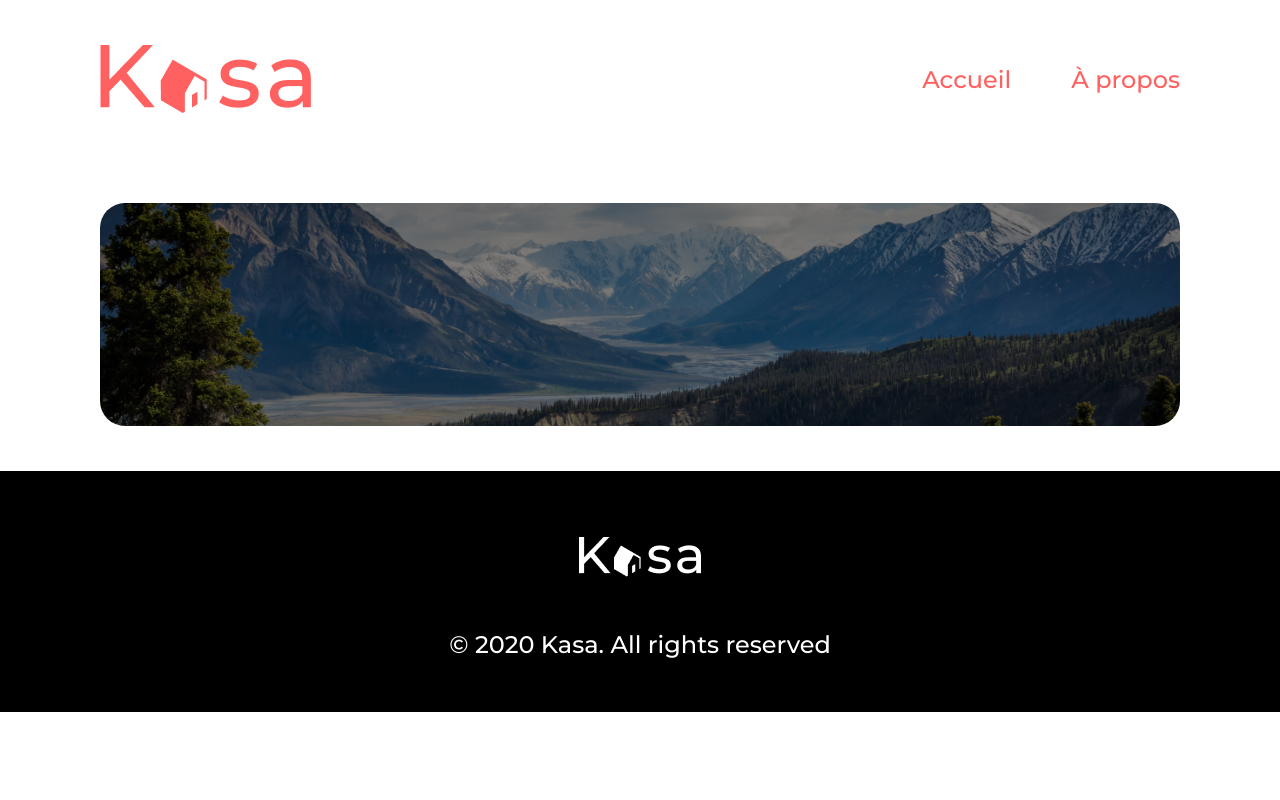
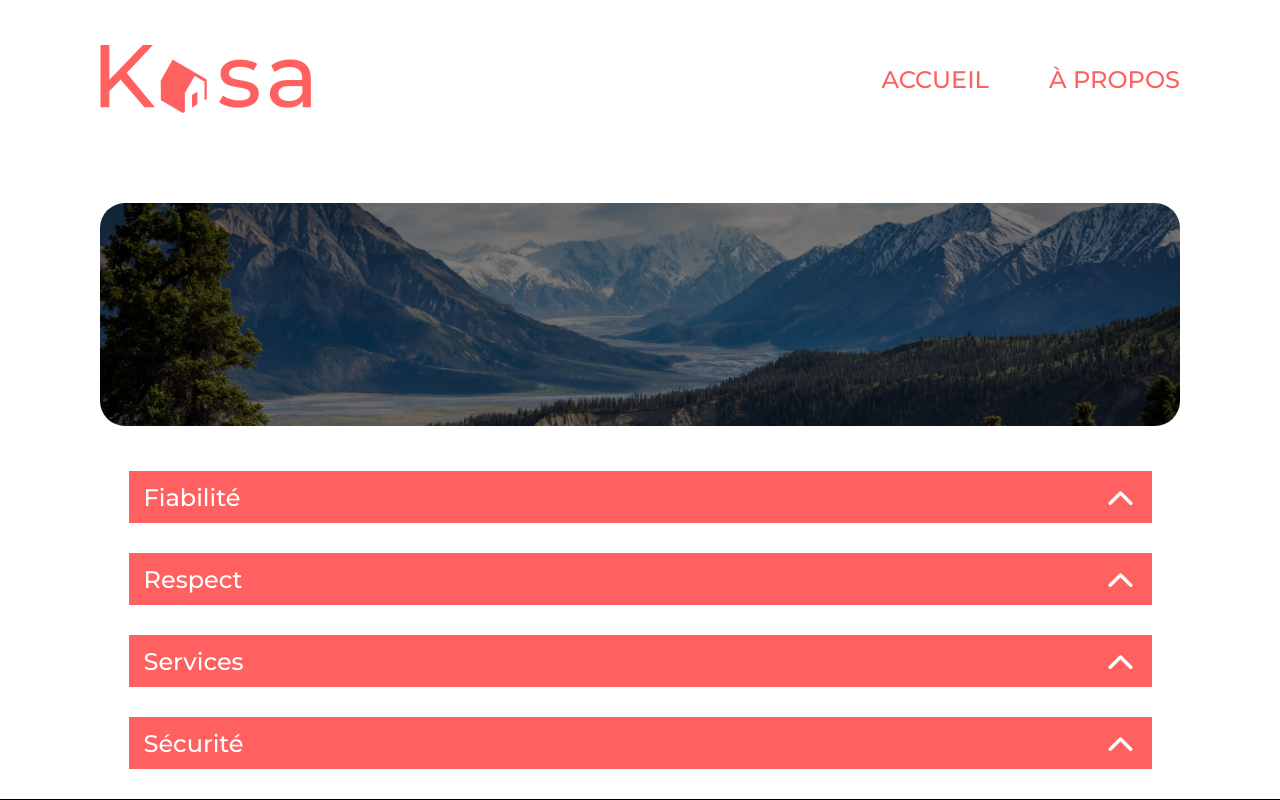
Before and after one commit to valeriepappani/kasa, a React (Create React App) app: page /propos in a window 1280 px wide. Shown: the top 800 px of the page. Built offline with nearby package versions, Linux system fonts and the light colour scheme.

Commit message:
ajout composant collapse + finalisation page a propos

```diff
--- /dev/null
+++ b/src/components/Card.jsx
@@ -0,0 +1,23 @@
+// import { Link } from 'react-router-dom';
+import '../styles/Card.scss'
+import data from '../datas/logements.json'
+
+
+function Card() {
+
+  return (
+    <div className="Gallery">
+      <ul className='Card'>
+        {
+          data.map((data) => (
+            <li key={data.id} className="Card__list">
+              <img className="Card__list--img" src={data.cover} alt={data.title} />
+              <h2 className="Card__list--title">{data.title}</h2>
+            </li>
+          ))}
+      </ul>
+    </div>
+  )
+}
+
+export default Card
--- a/src/components/Header/index.jsx
+++ b/src/components/Header/index.jsx
@@ -10,8 +10,8 @@ function Header() {
         <img src={Logo} alt='logo-kasa' className='navbar__logo' />
       </Link>
       <div>
-        <Link to="/Accueil" className="navbar__link">Accueil</Link>
-        <Link to="/Propos" className="navbar__link">À propos</Link>
+        <Link to="/Accueil" className="navbar__link">ACCUEIL</Link>
+        <Link to="/Propos" className="navbar__link">À PROPOS</Link>
       </div>
     </nav>
   )
--- /dev/null
+++ b/src/components/collapse.jsx
@@ -0,0 +1,27 @@
+import '../styles/collapse.scss'
+import { useState } from 'react'
+import icon from './../assets/arrow_back_ios-24px_2.svg'
+
+function Collapse({ title, content }) {
+
+    const [isOpen, setIsOpen] = useState(false)
+
+    return isOpen ? (
+        <div className='collapse' >
+            <div className="collapse__encart">
+                <h2 className="collapse__title active" > {title}</h2>
+                <img src={icon} alt="icon dropdown" className="collapse__icon ouvert" onClick={() => setIsOpen(false)}></img>
+            </div>
+            <div className="collapse__content">{content}</div>
+        </div>
+    ) : (
+        <div className='collapse'>
+            <div className="collapse__encart">
+                <h2 className="collapse__title false"> {title}</h2>
+                <img src={icon} alt="icon dropdown" className="collapse__icon fermer" onClick={() => setIsOpen(true)}></img>
+            </div>
+        </div>
+    )
+}
+
+export default Collapse
--- a/src/pages/Home/index.jsx
+++ b/src/pages/Home/index.jsx
@@ -1,9 +1,11 @@
 import Banner from '../../components/Banner'
+import Card from '../../components/Card'
 
 function Home() {
     return (
         <div>
             <Banner />
+            <Card />
         </div>
     )
 }
--- a/src/pages/Propos/index.jsx
+++ b/src/pages/Propos/index.jsx
@@ -1,9 +1,31 @@
 import BannerPropos from '../../components/BannerPropos'
+import Collapse from '../../components/collapse'
+import '../../styles/collapse.scss'
 
 function Propos() {
     return (
         <div>
             <BannerPropos />
+            <div className="Collapses">
+                <Collapse
+                    title="Fiabilité"
+                    content="Les annonces postées sur Kasa garantissent une fiabilité totale. Les photos sont conformes aux logements, et toutes les informations sont
+            régulièrement vérifiées par nos équipes." />
+                <Collapse
+                    title="Respect"
+                    content="La bienveillance fait partie des valeurs fondatrices de Kasa. Tout comportement discriminatoire ou de
+                    perturbation du voisinage entraînera une exclusion de notre plateforme." />
+                <Collapse
+                    title="Services"
+                    content="La bienveillance fait partie des valeurs fondatrices de Kasa. Tout comportement discriminatoire ou de
+                    perturbation du voisinage entraînera une exclusion de notre plateforme." />
+                <Collapse
+                    title="Sécurité"
+                    content="La sécurité est la priorité de Kasa. Aussi bien pour nos hôtes que pour les voyageurs, chaque logement
+                    correspond aux critères de sécurité établis par nos services. En laissant une note aussi bien à l'hôte qu'au
+                    locataire, cela permet à nos équipes de vérifier que les standards sont bien respectés. Nous organisons
+                    également des ateliers sur la sécurité domestique pour nos hôtes." />
+            </div>
         </div>
     )
 }
--- /dev/null
+++ b/src/styles/Card.scss
@@ -0,0 +1,63 @@
+@import 'index.scss';
+
+.Gallery {
+    margin: 45px 100px;
+    list-style-type: none;
+
+    @media (max-width: 425px) {
+        margin: 20px;
+    }
+}
+
+.Card {
+    list-style-type: none;
+    position: relative;
+    display: grid;
+    grid-template-columns: 1fr 1fr 1fr;
+    padding: 56px 50px;
+    background-color: $background;
+    border: 25px;
+    gap: 50px;
+    z-index: -10;
+
+    @media (max-width: 425px) {
+        grid-template-columns: 1fr;
+        padding: 0px;
+        background-color: transparent;
+        gap: 20px;
+    }
+
+    &__list {
+        position: relative;
+        background: linear-gradient(180deg, rgba(255, 255, 255, 0) 0%, rgba(0, 0, 0, 0.5) 90%);
+        height: 340px;
+        border-radius: 10px;
+
+        @media (max-width:425px) {
+            height: 255px;
+        }
+
+        &--img {
+            position: relative;
+            width: 100%;
+            height: 340px;
+            object-fit: cover;
+            border-radius: 10px;
+            z-index: -1;
+
+            @media (max-width:425px) {
+                height: 255px;
+            }
+        }
+
+        &--title {
+            position: absolute;
+            bottom: 0;
+            padding: 0 20px;
+            font-size: 18px;
+            line-height: 26px;
+            font-weight: 500;
+            color: white;
+        }
+    }
+}
--- a/src/styles/Footer.scss
+++ b/src/styles/Footer.scss
@@ -4,6 +4,7 @@
     background-color: $secondary-color;
     padding-top: 66px;
     padding-bottom: 29px;
+    margin-top: 30px;
 
     @media (max-width:425px) {
         padding-top: 66px;
@@ -27,12 +28,9 @@
 
         &--content {
             color: white;
-            // font-size: 24px;
-            // font-family: "Montserrat", sans-serif;
 
             @media (max-width:425px) {
                 width: 130px;
-                // font-size: 12px;
                 text-align: center;
             }
         }
--- /dev/null
+++ b/src/styles/collapse.scss
@@ -0,0 +1,56 @@
+@import 'index.scss';
+
+.Collapses {
+    display: flex;
+    flex-direction: column;
+    justify-content: center;
+    align-items: center;
+    gap: 30px;
+}
+
+.collapse {
+    width: 1023px;
+
+    &__encart {
+        display: flex;
+        align-items: center;
+        justify-content: space-between;
+        background-color: $main-color;
+        padding: 10px 15px;
+    }
+
+    &__title {
+        font-size: 24px;
+        font-weight: 500;
+        color: white;
+        margin: 0;
+
+        &:hover {
+            cursor: pointer;
+        }
+    }
+
+    &__content {
+        background-color: $background;
+        padding: 25px 20px;
+        font-size: 18px;
+        font-weight: 400;
+        color: $main-color;
+        margin: 0;
+    }
+
+    &__icon {
+        cursor: pointer;
+    }
+
+}
+
+.ouvert {
+    transform: rotate(-180deg);
+    transition: all .4s ease-out;
+}
+
+.fermer {
+    transform: rotate(0deg);
+    transition: all .4s ease-out;
+}
```
Also changed, not shown: src/assets/arrow_back_ios-24px_2.svg (added), src/datas/logements.json (renamed from src/logements.json).
